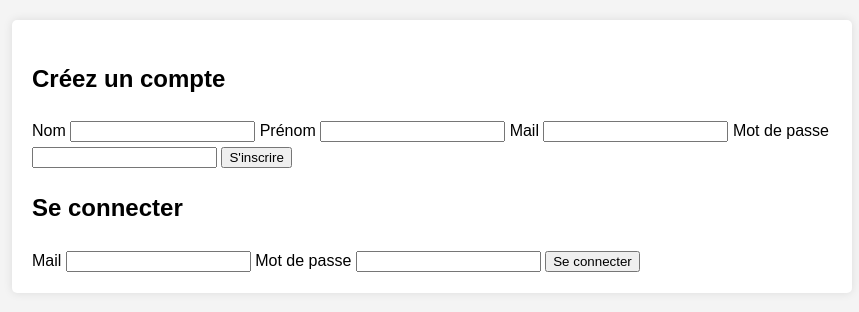
After one commit to nathanremond/alfredopark, a PHP site: template src/Views/inscription.php in a window 1280 px wide. The commit adds this page. Shown: the top 312 px of the page, without its empty margins (208-1067 px from the left). Run offline with PHP 8.4, Linux system fonts and the light colour scheme; the template is opened without the code that fills it, so the values that code supplies are empty; some libraries are stand-ins or nearby versions.

Commit message:
[feat] Inscription

```diff
--- /dev/null
+++ b/src/Views/inscription.php
@@ -0,0 +1,47 @@
+<!DOCTYPE html>
+<html lang="fr">
+<head>
+    <meta charset="UTF-8">
+    <meta name="viewport" content="width=device-width, initial-scale=1.0">
+    <title>Inscription / Connexion</title>
+    <link rel="stylesheet" href="style.css">
+    <script src="https://cdn.jsdelivr.net/npm/alpinejs" defer></script>
+</head>
+<body>
+    <div class="container">
+
+        <div class="form-section" x-data="{ lastname: '', firstname: '', email: '', password: '' }">
+            <h2>Créez un compte</h2>
+            <form action="/create_account" method="POST">
+                <label for="lastname">Nom</label>
+                <input type="text" id="lastname" name="lastname" x-model="lastname" required>
+
+                <label for="firstname">Prénom</label>
+                <input type="text" id="firstname" name="firstname" x-model="firstname" required>
+
+                <label for="email">Mail</label>
+                <input type="email" id="email" name="email" x-model="email" required>
+
+                <label for="password">Mot de passe</label>
+                <input type="password" id="password" name="password" x-model="password" required>
+
+                <button type="submit">S'inscrire</button>
+            </form>
+        </div>
+
+
+        <div class="form-section" x-data="{ mail: '', mdp: '' }">
+            <h2>Se connecter</h2>
+            <form action="login.php" method="POST">
+                <label for="mail-login">Mail</label>
+                <input type="email" id="mail-login" name="mail" x-model="mail" required>
+
+                <label for="mdp">Mot de passe</label>
+                <input type="password" id="mdp" name="mdp" x-model="mdp" required>
+
+                <button type="submit">Se connecter</button>
+            </form>
+        </div>
+    </div>
+</body>
+</html>
```
Also changed, not shown: public/index.php (+13 -2 lines), src/Controllers/InscriptionController.php (added, +35 -0 lines), src/Models/user.php (added, +18 -0 lines).
